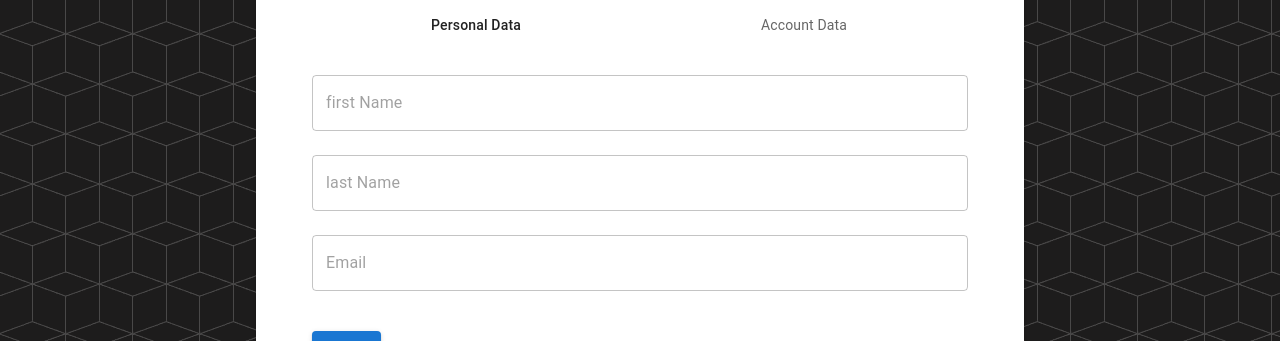
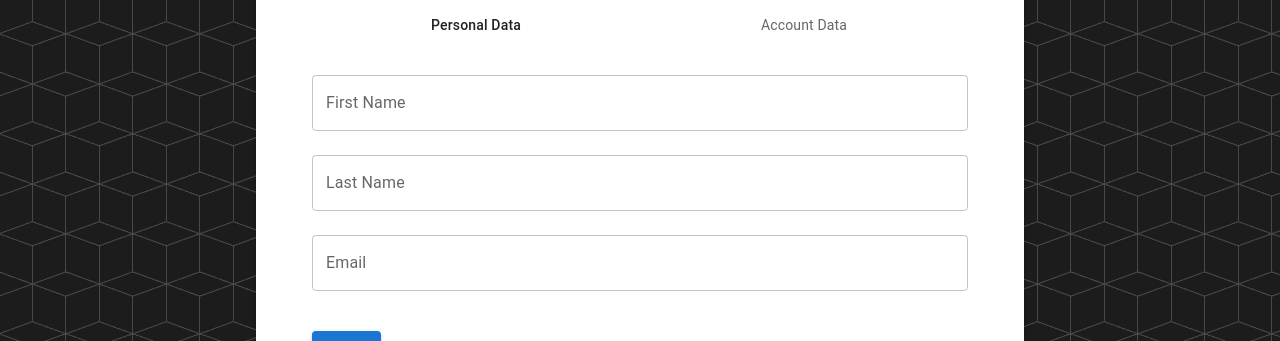
Before and after one commit to RodrigoFerreyra789/probando-formik, a Next.js app: page / in a window 1280 px wide. Shown: the part 229-570 px from the top of the page. Built offline with nearby package versions, Linux system fonts and the light colour scheme.

Commit message:
removed unnecessary interface

```diff
--- a/components/formFields/inputField.tsx
+++ b/components/formFields/inputField.tsx
@@ -1,15 +1,8 @@
 import { TextField, TextFieldProps } from '@mui/material';
 import { useField, FieldHookConfig } from 'formik';
 
-interface OtherProps {
-    label: string;
-}
-
-const InputField = ({
-    label,
-    ...rest
-}: OtherProps & TextFieldProps & FieldHookConfig<string>) => {
-    const [field, meta] = useField(rest);
+const InputField = (props: TextFieldProps & FieldHookConfig<string>) => {
+    const [field, meta] = useField(props);
 
     return (
         <>
@@ -18,7 +11,7 @@ const InputField = ({
                 helperText={meta.touched && meta.error}
                 fullWidth
                 {...field}
-                {...rest}
+                {...props}
             />
         </>
     );
```
